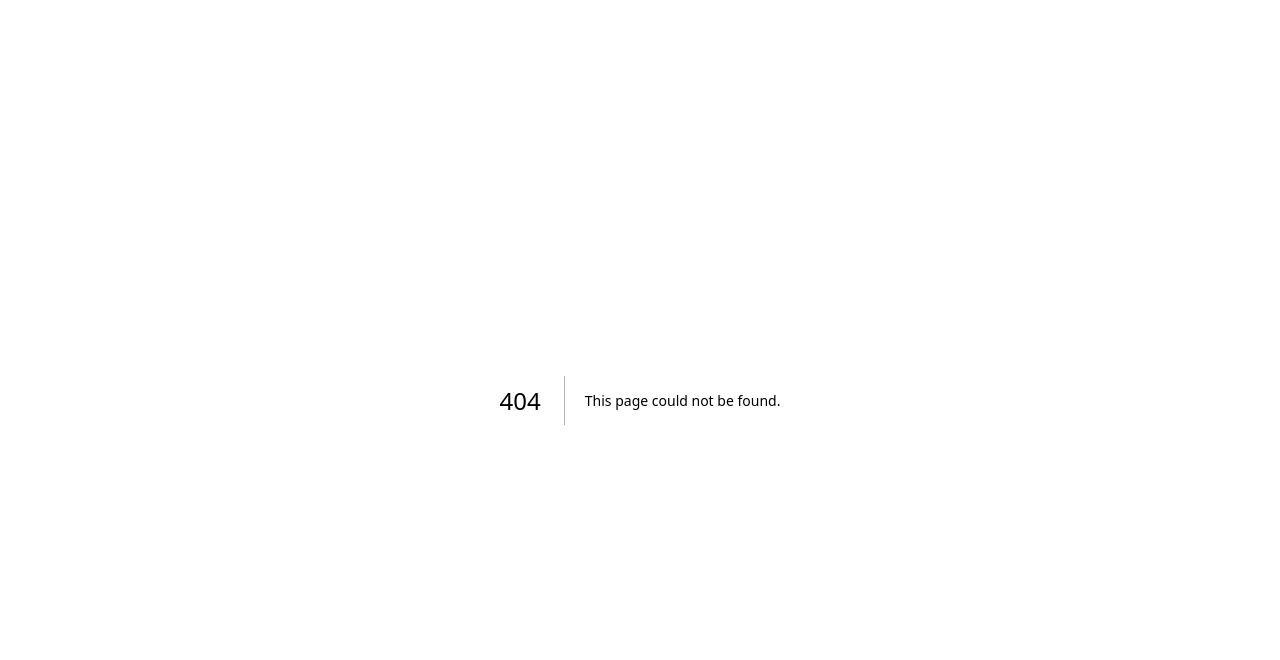
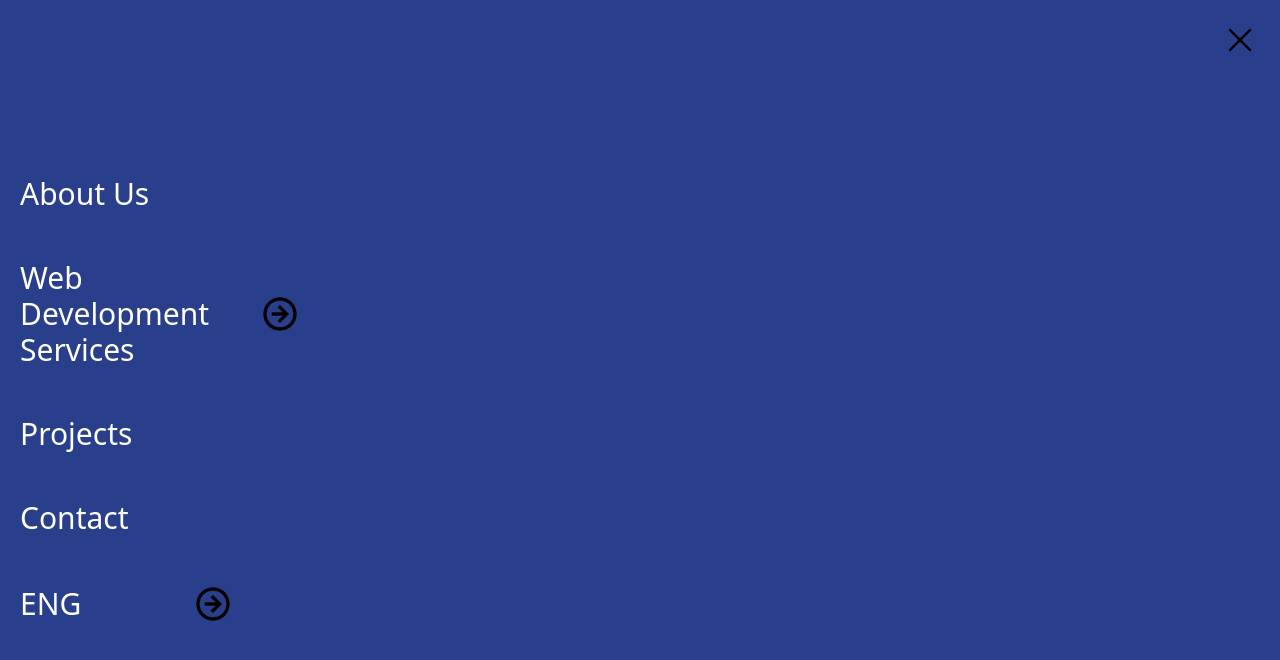
Before and after one commit to cetijunior/cak-v2, a Next.js app: page /navbar/mini-navbar in a window 1280 px wide. Before the commit this address had no page. Shown: the top 660 px of the page. Built offline with nearby package versions, Linux system fonts and the light colour scheme.

Commit message:
Mininavbar

```diff
--- a/src/components/Navbar.tsx
+++ b/src/components/Navbar.tsx
@@ -2,11 +2,14 @@
 
 import React, { useState } from 'react';
 import Link from 'next/link';
+import { useRouter } from 'next/navigation';
 
 function Navbar() {
     const [isMenuOpen, setIsMenuOpen] = useState(false);
     const [isDropdownOpenServices, setIsDropdownOpenServices] = useState(false);
     const [isDropdownOpenLanguages, setIsDropdownOpenLanguages] = useState(false);
+    const router = useRouter(); // Initialize useRouter
+
 
 
     const serviceLinks = [
@@ -28,6 +31,22 @@ function Navbar() {
         }
     };
 
+    const navigateBack = () => {
+        router.push('/'); // Assuming '/' is the route of your main page
+    };
+
+    const handleMenuToggle = () => {
+        if (isMenuOpen) {
+            // If the menu is currently open, navigate back to the previous page on close
+            router.push('/'); // Navigate to the main page or the appropriate path
+        } else {
+            // If the menu is currently closed, navigate to the MiniNavbar page on open
+            router.push('/navbar/mini-navbar');
+        }
+        setIsMenuOpen(!isMenuOpen); // Toggle the menu state
+    };
+
+
     return (
         <div className='relative sm:px-10 shadow-custom-blue flex items-center justify-between bg-[#F8F9FB] w-screen'>
             <div className='p-4'>
@@ -36,16 +55,10 @@ function Navbar() {
 
             {/* Menu/Close Button at the top for small screens */}
             <div className='pr-4 mb-[-10px] z-30 sm:hidden'>
-                <button onClick={() => setIsMenuOpen(!isMenuOpen)}>
-                    {isMenuOpen ?
-                        <img src='/close.png' alt='Close' className="w-10 h-10" onClick={navigateBack} />
-                        :
-                        <Link href='/navbar/MiniNavbar'>
-                            <img src='/menu.png' alt='Menu' className="w-10 h-10" />
-                        </Link>
-                    }
+                <button onClick={handleMenuToggle} className="w-10 h-10">
+                    {/* Conditional rendering for Menu or Close icon */}
+                    <img src={isMenuOpen ? '/close.png' : '/menu.png'} alt={isMenuOpen ? 'Close' : 'Menu'} className="w-full h-full" />
                 </button>
-
             </div>
 
             {/* Desktop Navbar */}
--- a/src/components/navbar/MiniNavbar.tsx
+++ /dev/null
@@ -1,44 +0,0 @@
-
-import { useRouter } from 'next/navigation';
-import React from 'react'
-
-function MiniNavbar() {
-
-    const router = useRouter(); // Initialize useRouter
-
-    // Function to close MiniNavbar and navigate back
-    const handleClose = () => {
-        router.push('/'); // Navigate back to the main page
-    };
-
-
-    return (
-        <div>
-            <div className={`fixed inset-0 bg-[#2a3f8b] z-20 ...`}>
-                ...
-                <img src='/close.png' alt='Close' className="w-10 h-10 absolute top-5 right-5" onClick={handleClose} />
-                <ul className='...'>
-                    ...
-                </ul>
-            </div>
-
-            <div className={`fixed inset-0 bg-[#2a3f8b] z-20 transform -translate-x-full transition-transform duration-300 ease-in-out sm:hidden`}>
-                <ul className='flex h-full flex-col w-[150px] pl-10 space-y-20 items-start justify-center text-white'>
-                    <li className='cursor-pointer text-2xl hover:opacity-70'>About Us</li>
-                    <div className='flex flex-row items-center space-x-36 '>
-                        <li className='cursor-pointer text-2xl hover:opacity-70'>ENG</li>
-                        <img src='/arrow.png' alt='next' className='w-10 h-10 rotate-180 hover:opacity-70'></img>
-                    </div>
-                    <li className='cursor-pointer text-2xl hover:opacity-70'>Projects</li>
-                    <li className='cursor-pointer text-2xl hover:opacity-70'>Contact</li>
-                    <div className='flex flex-row items-center space-x-36 '>
-                        <li className='cursor-pointer text-2xl '>ENG</li>
-                        <img src='/arrow.png' alt='next' className='w-10 h-10 rotate-180 hover:opacity-70'></img>
-                    </div>
-                </ul>
-            </div>
-        </div>
-    )
-}
-
-export default MiniNavbar
--- a/src/pages/Hero.tsx
+++ b/src/pages/Hero.tsx
@@ -1,7 +1,17 @@
+'use client'
+
 import React from 'react'
 
+function Hero() {
 
-function Hero() {
+    const scrollToSection = (sectionId: string) => {
+        const section = document.getElementById(sectionId);
+        if (section) {
+            section.scrollIntoView({ behavior: 'smooth', block: 'start' });
+        }
+    };
+
+
     return (
         <div className='w-screen'>
             <div className="flex bg-[#1E1919 mt-[-50px] sm:mt-[-350px] items-center justify-center">
@@ -26,7 +36,7 @@ function Hero() {
                         Minima perferendis consectetur delectus culpa? Perspiciatis!
                     </h3>
                 </div>
-                <button className='bg-[#446AF2] z-10 text-white mt-[-20px] py-3 px-20 rounded-3xl'>Contact Us</button>
+                <button onClick={() => scrollToSection('contact')} className='bg-[#446AF2] z-10 text-white mt-[-20px] py-3 px-20 rounded-3xl'>Contact Us</button>
             </div>
         </div>
     )
--- /dev/null
+++ b/src/pages/navbar/mini-navbar.tsx
@@ -0,0 +1,37 @@
+import { useRouter } from 'next/router'; // Correct import statement
+import React from 'react';
+import '../../../styles/globals.css';
+
+function MiniNavbar() {
+    const router = useRouter();
+
+    const handleClose = () => {
+        router.push('/');
+    };
+
+    return (
+        <div className='fixed inset-0 bg-[#2a3f8b] z-50'>
+            <img src='/close.png' alt='Close' className="w-10 h-10 absolute top-5 right-5 cursor-pointer" onClick={handleClose} />
+
+            <ul className='flex h-full flex-col w-[300px] pl-5 space-y-12 items-start justify-center text-white'>
+                <li className='cursor-pointer text-3xl hover:opacity-70'>About Us</li>
+
+                <div className='flex flex-row items-center space-x-26 '>
+                    <li className='cursor-pointer text-3xl hover:opacity-70'>Web Development Services</li>
+                    <img src='/arrow.png' alt='next' className='w-10 h-10 rotate-180 hover:opacity-70'></img>
+                </div>
+
+                <li className='cursor-pointer text-3xl hover:opacity-70'>Projects</li>
+                <li className='cursor-pointer text-3xl hover:opacity-70'>Contact</li>
+
+                <div className='flex flex-row items-center space-x-28 '>
+                    <li className='cursor-pointer text-3xl '>ENG</li>
+                    <img src='/arrow.png' alt='next' className='w-10 h-10 rotate-180 hover:opacity-70'></img>
+                </div>
+
+            </ul>
+        </div>
+    );
+}
+
+export default MiniNavbar;
```
Also changed, not shown: public/next.png (added).
